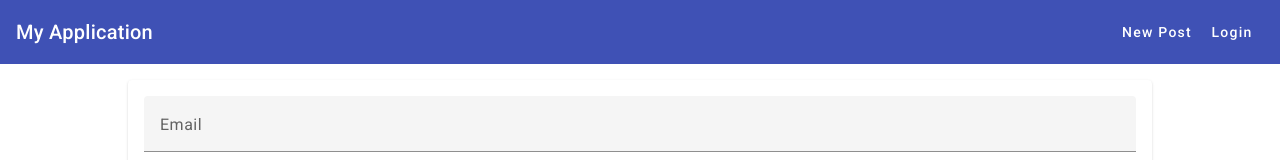
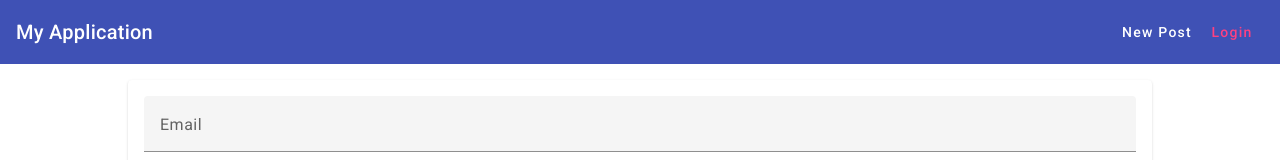
Before and after one commit to ankurinfoniti/angular-node-simple-cms, an Angular app: page /login in a window 1280 px wide. Shown: the top 160 px of the page. Built offline with nearby package versions, Linux system fonts and the light colour scheme.

Commit message:
add active class to link

```diff
--- a/src/app/header/header.component.css
+++ b/src/app/header/header.component.css
@@ -13,3 +13,7 @@ a {
 .spacer {
   flex: 1 1 auto;
 }
+
+.active {
+  color: rgb(255, 64, 129) !important;
+}
--- a/src/app/header/header.component.html
+++ b/src/app/header/header.component.html
@@ -3,10 +3,10 @@
   <span class="spacer"></span>
   <ul>
     <li>
-      <a mat-button routerLink="/create">New Post</a>
+      <a mat-button routerLink="/create" routerLinkActive="active">New Post</a>
     </li>
     <li>
-      <a mat-button routerLink="/login">Login</a>
+      <a mat-button routerLink="/login" routerLinkActive="active">Login</a>
     </li>
   </ul>
 </mat-toolbar>
```
